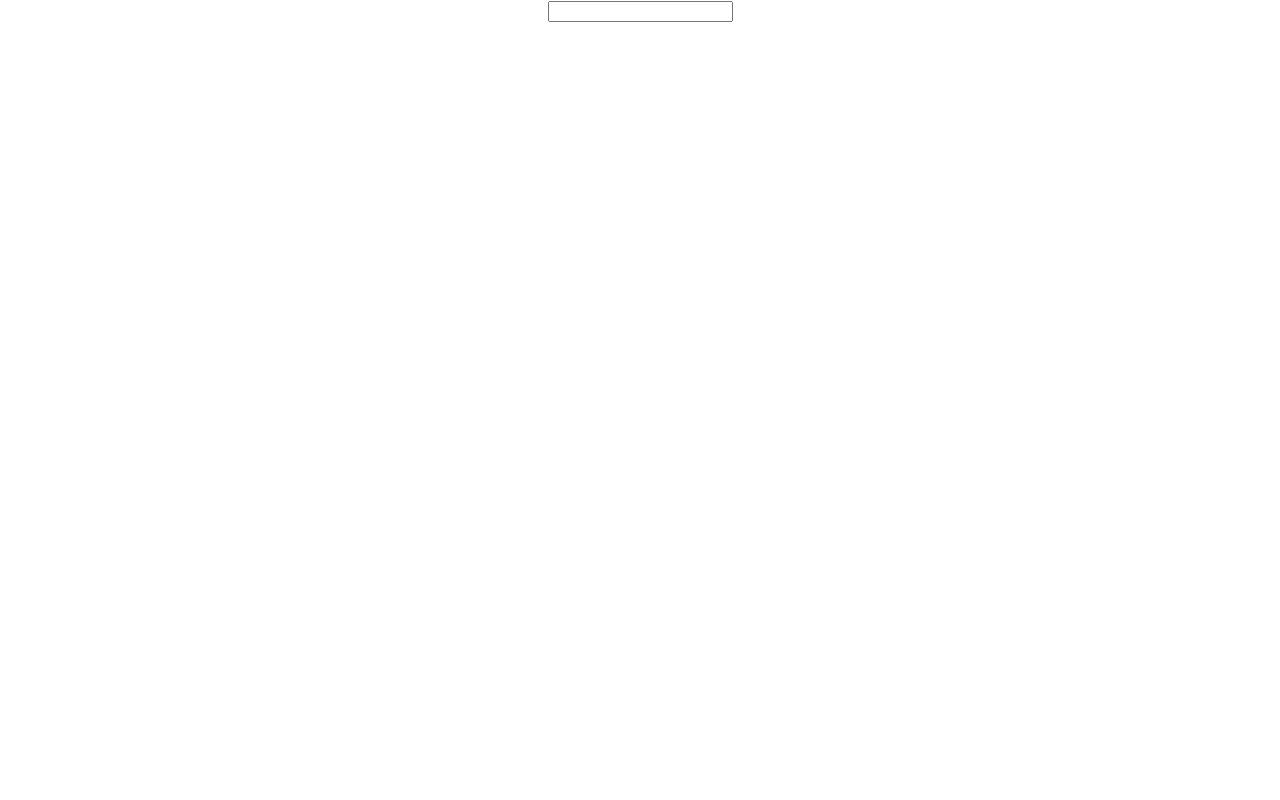
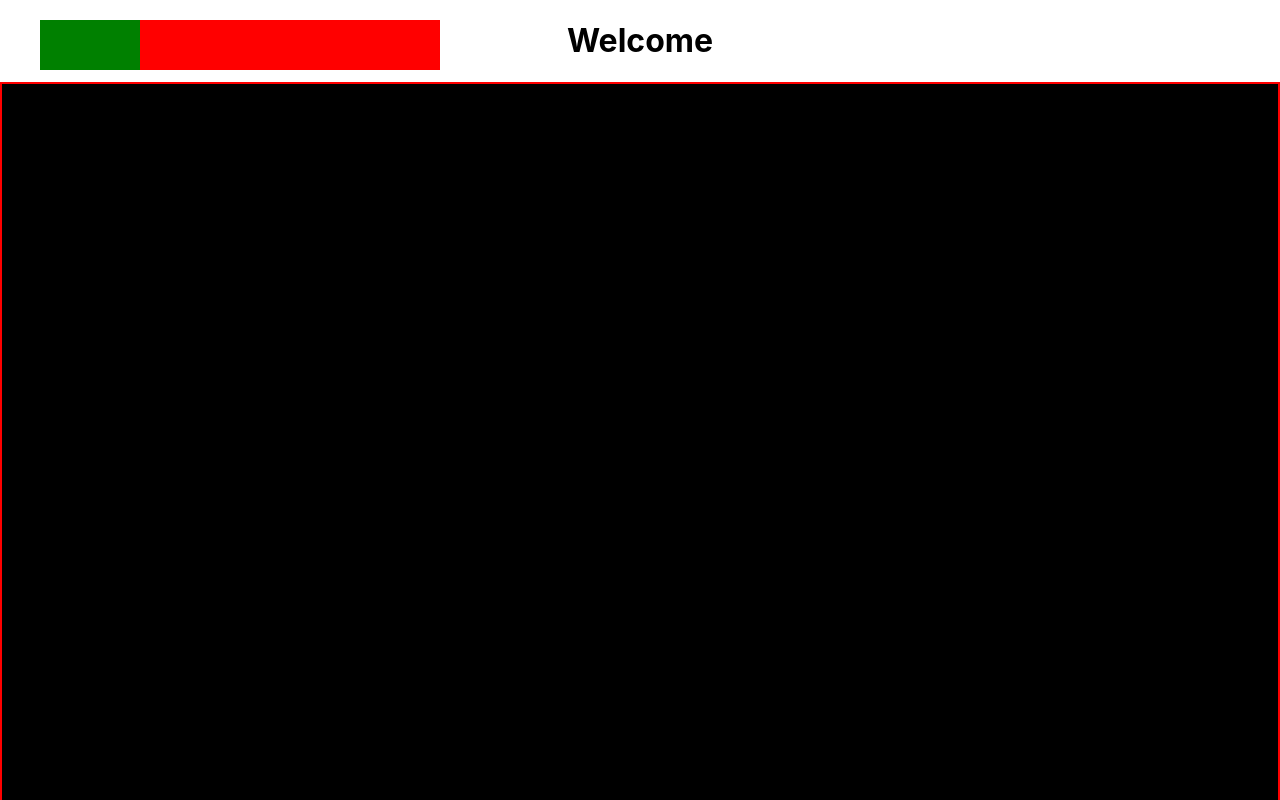
Before and after one commit to szczepaj/react-learning-sessions, a React (Create React App) app: page / in a window 1280 px wide. Shown: the top 800 px of the page. Built offline with nearby package versions, Linux system fonts and the light colour scheme.

Commit message:
pos fixed

```diff
--- a/src/App.js
+++ b/src/App.js
@@ -12,7 +12,7 @@ class App extends Component {
     render() {
       return (
         <div className="App">
-            <Shopping/>
+            <Scroll />
         </div>
       );
 
--- a/src/components/lesson5/Scroll/Scroll.js
+++ b/src/components/lesson5/Scroll/Scroll.js
@@ -13,7 +13,7 @@ export class Scroll extends React.Component {
                 <div style={{
                     backgroundColor: 'red',
                     width: 400,
-                    position: 'absolute',
+                    position: 'fixed',
                     top: 20,
                     left: 40,
                     height: 50
```
